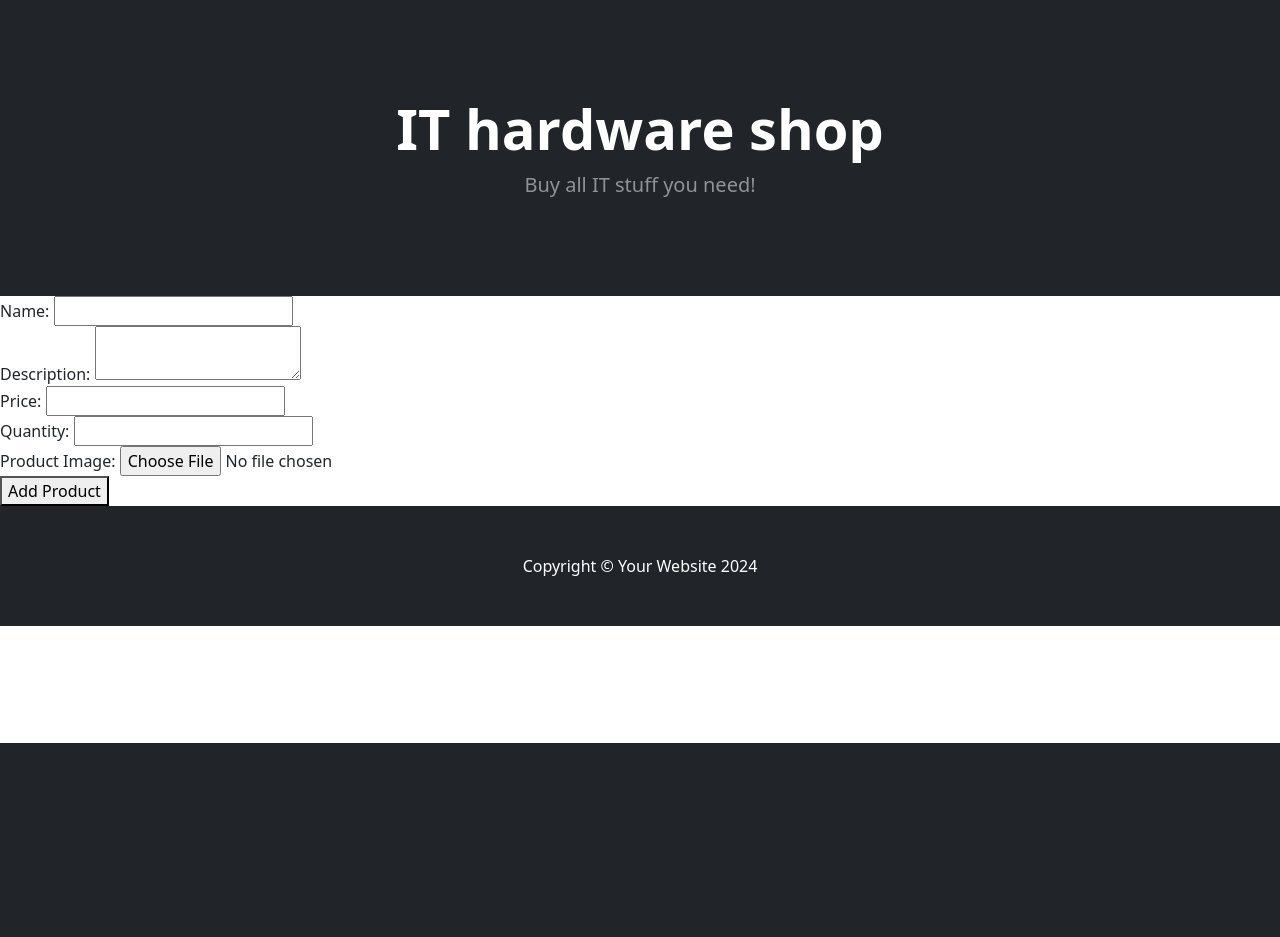
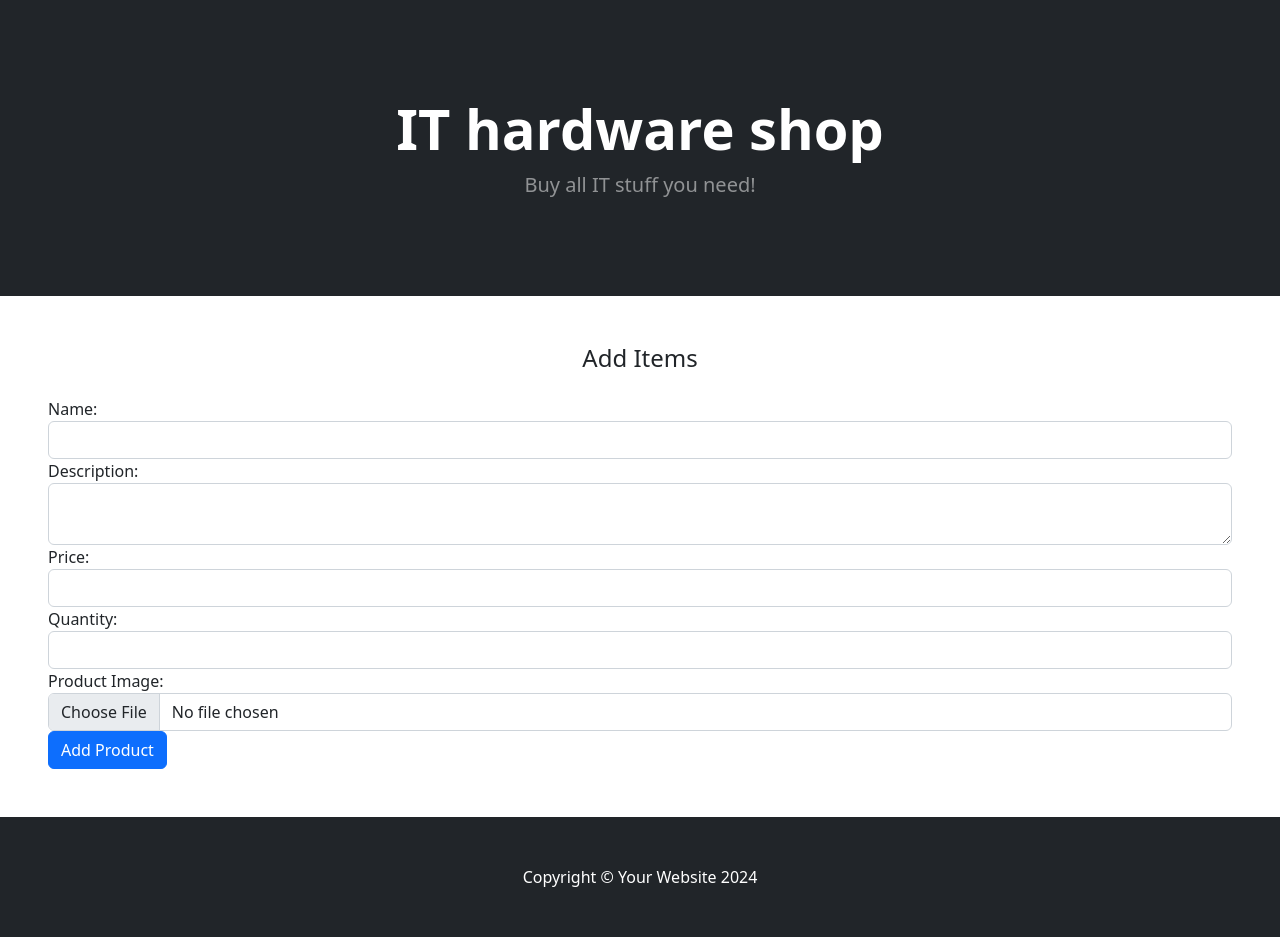
Before and after one commit to majki2k/Projekt_zespolowy, a Flask app: template app/templates/add_item.html in a window 1280 px wide. Shown: the part 57-994 px from the top of the page. Before the commit the page ends 800 px from the top, so only its background shows below. Run offline with Flask 3, Linux system fonts and the light colour scheme; the template is opened without the code that fills it, so the values that code supplies are empty, except form fields; tables that the repository leaves empty hold one stand-in row (values such as "Sample post"); form fields are guessed from the names that the template uses; some libraries are stand-ins or nearby versions.

Commit message:
add item changed

```diff
--- a/app/templates/add_item.html
+++ b/app/templates/add_item.html
@@ -7,28 +7,35 @@ Add Items
 {% block content %}
 <form method="POST" action="{{ url_for('product') }}">
     {{ form.hidden_tag() }}
-    <div>
+    <div class="card-body">
+        <div class="p-5">
+            <div class="text-center">
+                <h1 class="h4 text-gray-900 mb-4">Add Items</h1>
+            </div>
+            <div class="form-group">
                 <label for="name">Name:</label>
-        {{ form.name(id="name") }}
+                {{ form.name(class="form-control", id="name") }}
             </div>
-    <div>
+            <div class="form-group">
                 <label for="description">Description:</label>
-        {{ form.description(id="description") }}
+                {{ form.description(class="form-control", id="description") }}
             </div>
-    <div>
+            <div class="form-group">
                 <label for="price">Price:</label>
-        {{ form.price(id="price") }}
+                {{ form.price(class="form-control", id="price") }}
             </div>
-    <div>
+            <div class="form-group">
                 <label for="quantity">Quantity:</label>
-        {{ form.quantity(id="quantity") }}
+                {{ form.quantity(class="form-control", id="quantity") }}
             </div>
-    <div>
+            <div class="form-group">
                 <label for="product_image">Product Image:</label>
-        {{ form.product_image(id="product_image") }}
+                {{ form.product_image(class="form-control", id="product_image") }}
             </div>
-    <div>
-        <button type="submit">Add Product</button>
+            <div class="form-group">
+                <button type="submit" class="btn btn-primary btn-user btn-block">Add Product</button>
+            </div>
+        </div>
     </div>
 </form>
 {% endblock %}
```
Lines whose indentation alone changed are shown as unchanged.
